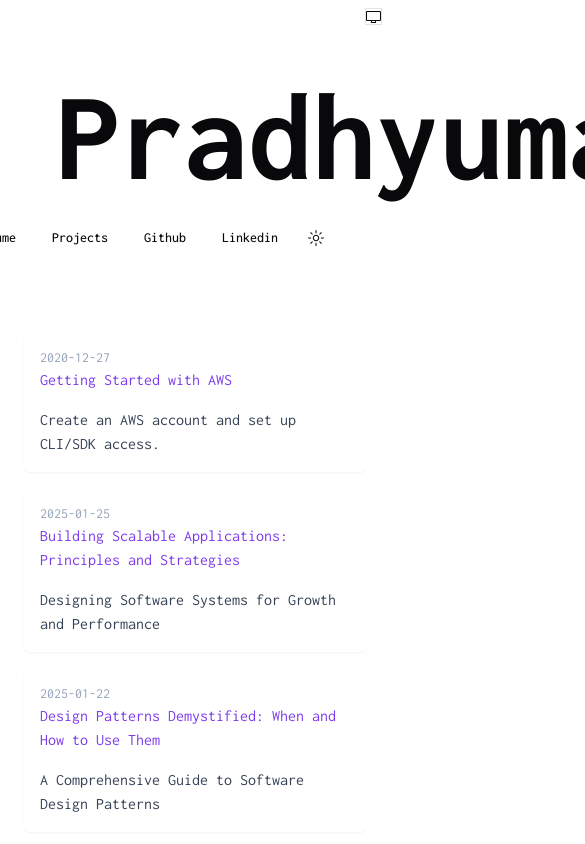
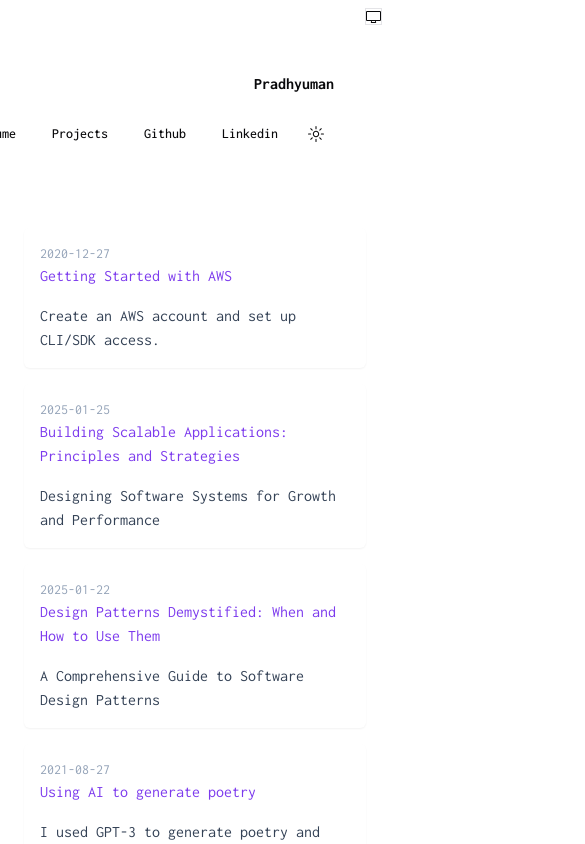
Before and after one commit to pradhyuman-yadav/personalpage, a Next.js app: page / in a window 390 px wide. Shown: the top 844 px of the page, 585 px wide, since content can reach past the window. Built offline with nearby package versions, Linux system fonts and the light colour scheme.

Commit message:
fix text

```diff
--- a/app/layout.tsx
+++ b/app/layout.tsx
@@ -42,7 +42,7 @@ const header = (
   <header>
     <div className="text-right p-8 my-6 rounded-md">
       <Link href="/">
-        <h1 className="text-9xl font-bold mt-4">Pradhyuman</h1>
+        <h1 className="scroll-m-20 sm:text-4xl md:text-6xl lg:text-9xl font-bold mt-4">Pradhyuman</h1>
       </Link>
       <div className="justify-items-end py-5">
         <NavMenu />
```
